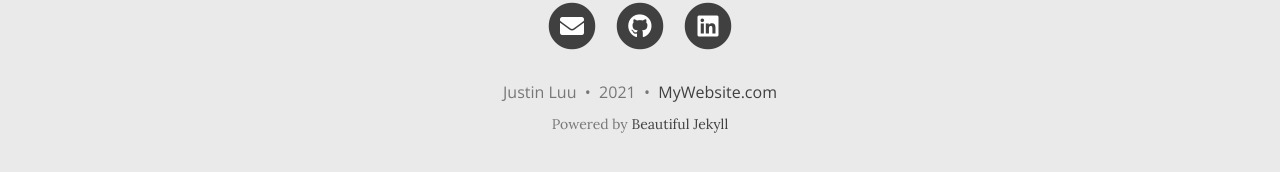
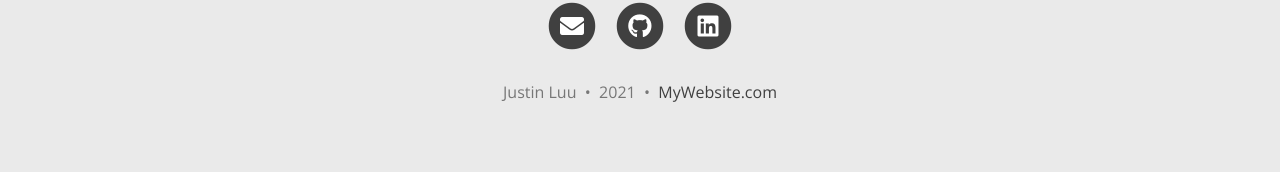
Before and after one commit to JL276/JL276.github.io, a Jekyll site: the page built from index.html, in a window 1280 px wide and 1057 px high. Shown: the part 872-1044 px from the top of the window. Built offline with Jekyll 4.4.1, drawn with Linux system fonts in a browser that asks for light colours; nearby versions of some CDN libraries; the list of posts is cut into pages by our own code.

Commit message:
custom css

```diff
--- /dev/null
+++ b/assets/css/custom-styles.css
@@ -0,0 +1,3 @@
+footer .theme-by {
+    visibility: hidden;
+}
--- a/index.html
+++ b/index.html
@@ -11,6 +11,7 @@ subtitle: Software Developer. Mechanical Keyboard enthusiast.
 <head>
   <meta charset="utf-8" />
   <meta name="viewport" content="width=device-width, initial-scale=1, shrink-to-fit=no" />
+  <link rel="stylesheet" href="assets/css/custom-styles.css">
 </head>
 
 <body>
```
